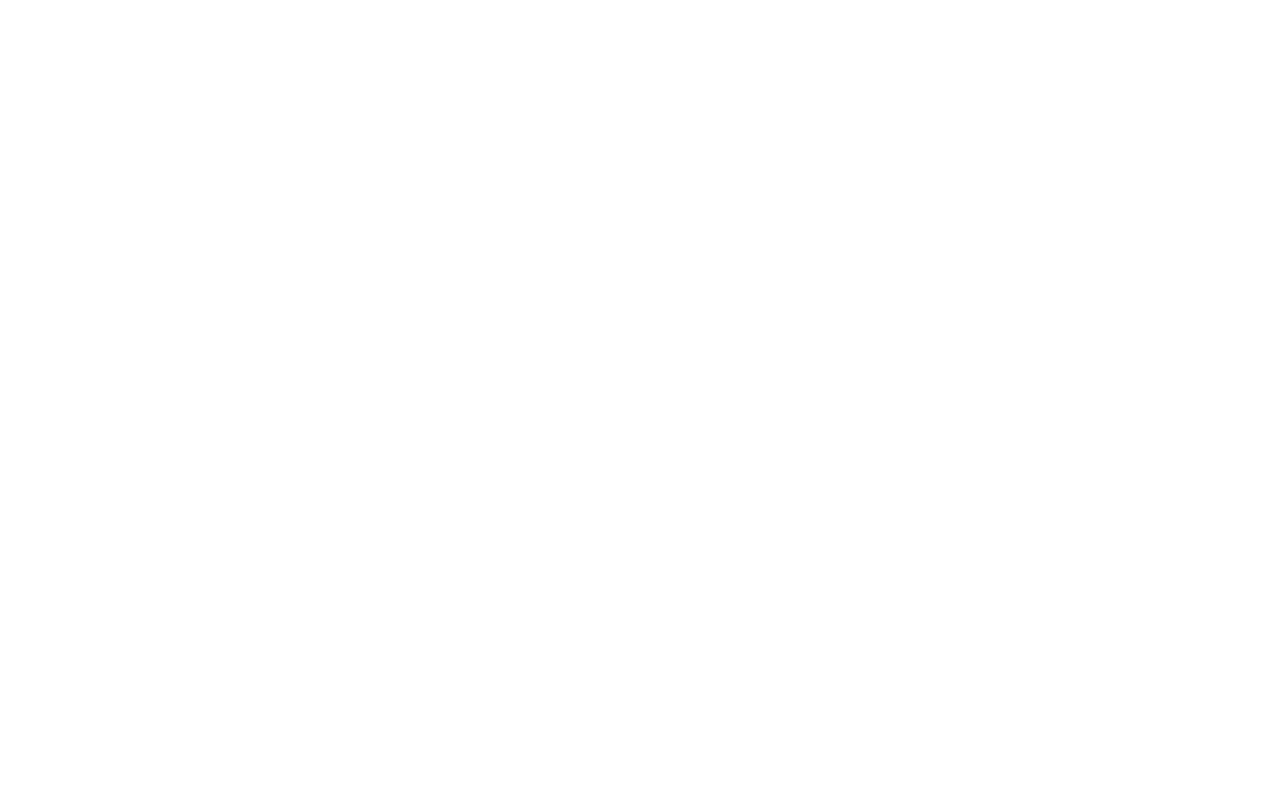
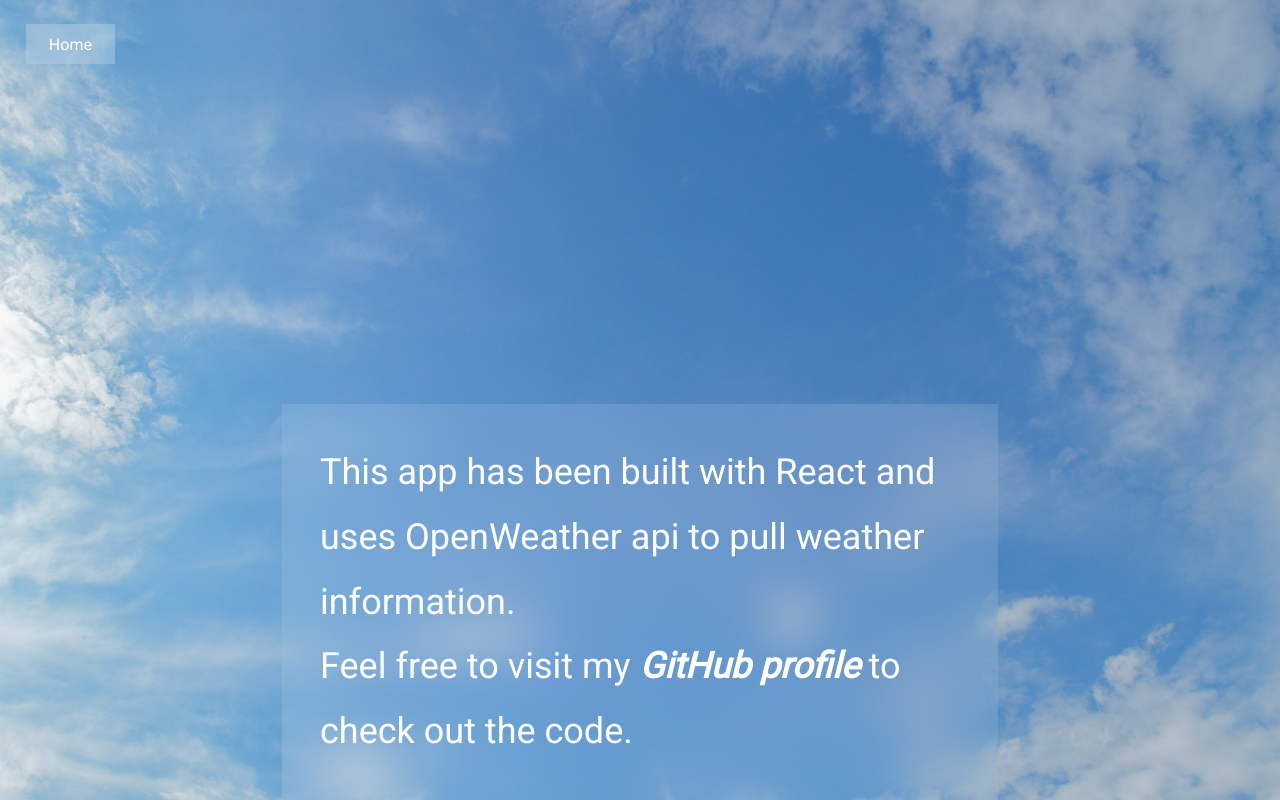
Before and after one commit to jashioq/Weather_App, a React (Create React App) app: page /about in a window 1280 px wide. Built offline with nearby package versions, Linux system fonts and the light colour scheme.

Commit message:
Built About page

```diff
--- a/src/pages/About.js
+++ b/src/pages/About.js
@@ -2,9 +2,17 @@
 import "./About.scss"
 
 const About = () => {
+  document.body.style.backgroundImage = "url('./images/02d.png')"
+
   return (
     <div>
       <LinkButton name="Home" path="/" />
+      <div className="app-description">
+        <p>
+          This app has been built with React and uses OpenWeather api to pull weather information. <br />
+          Feel free to visit my <a target="_blank" href="https://github.com/jashioq/Weather_App">GitHub profile</a> to check out the code.
+        </p>
+      </div>
     </div>
   )
 }
--- a/src/pages/About.scss
+++ b/src/pages/About.scss
@@ -0,0 +1,24 @@
+.app-description {
+    position: absolute;
+    left: 22%;
+    bottom: 0;
+    padding: 0 3%;
+    width: 50%;
+    background-color: rgba(255, 255, 255, 0.1);
+    mix-blend-mode: screen;
+    backdrop-filter: blur(20px);
+
+    p {
+        color: #fff;
+        font-family: 'Roboto', sans-serif;
+        font-size: 36px;
+        line-height: 1.8;
+
+        a {
+            color: #fff;
+            text-decoration: none;
+            font-weight: 600;
+            font-style: italic;
+        }
+    }
+}
```
